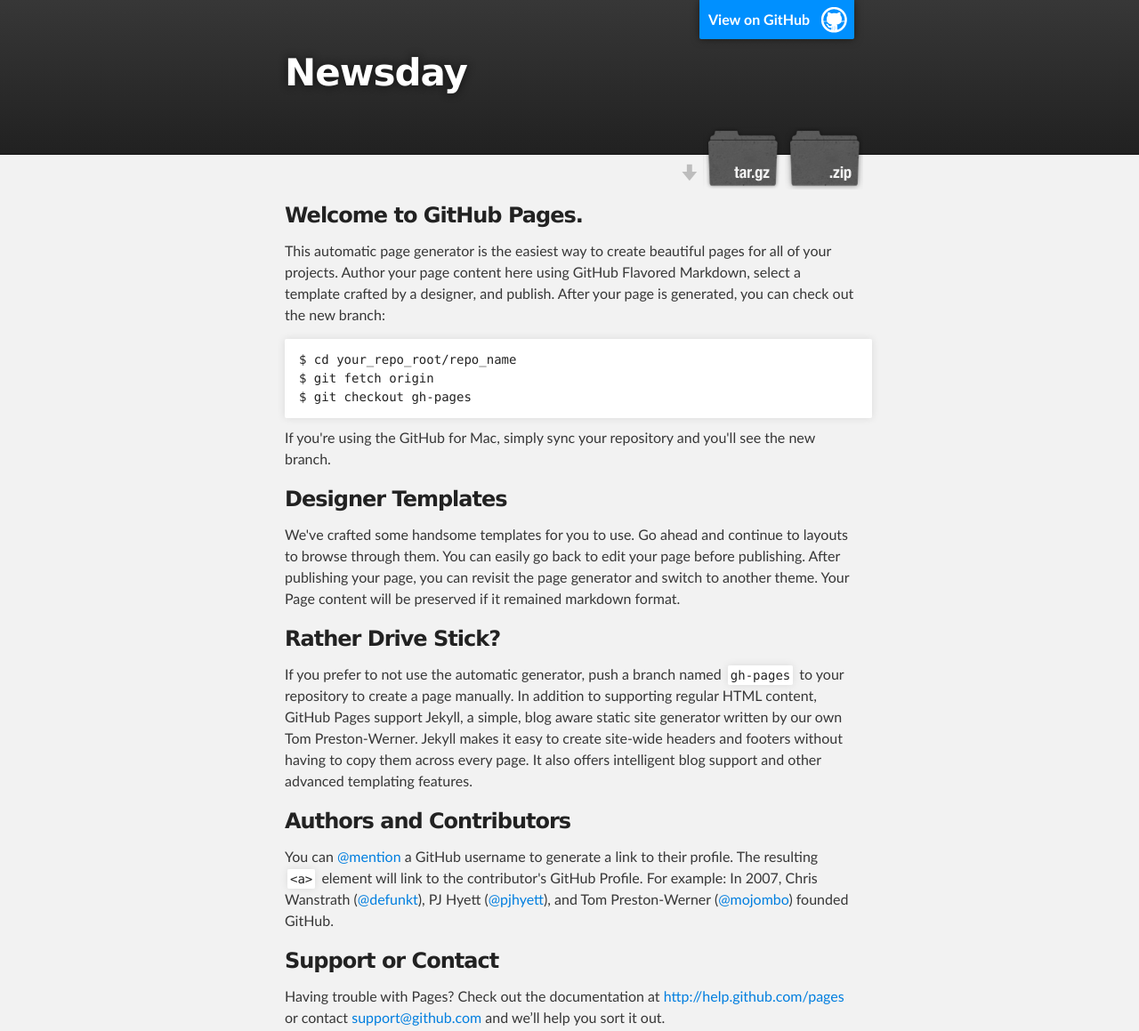
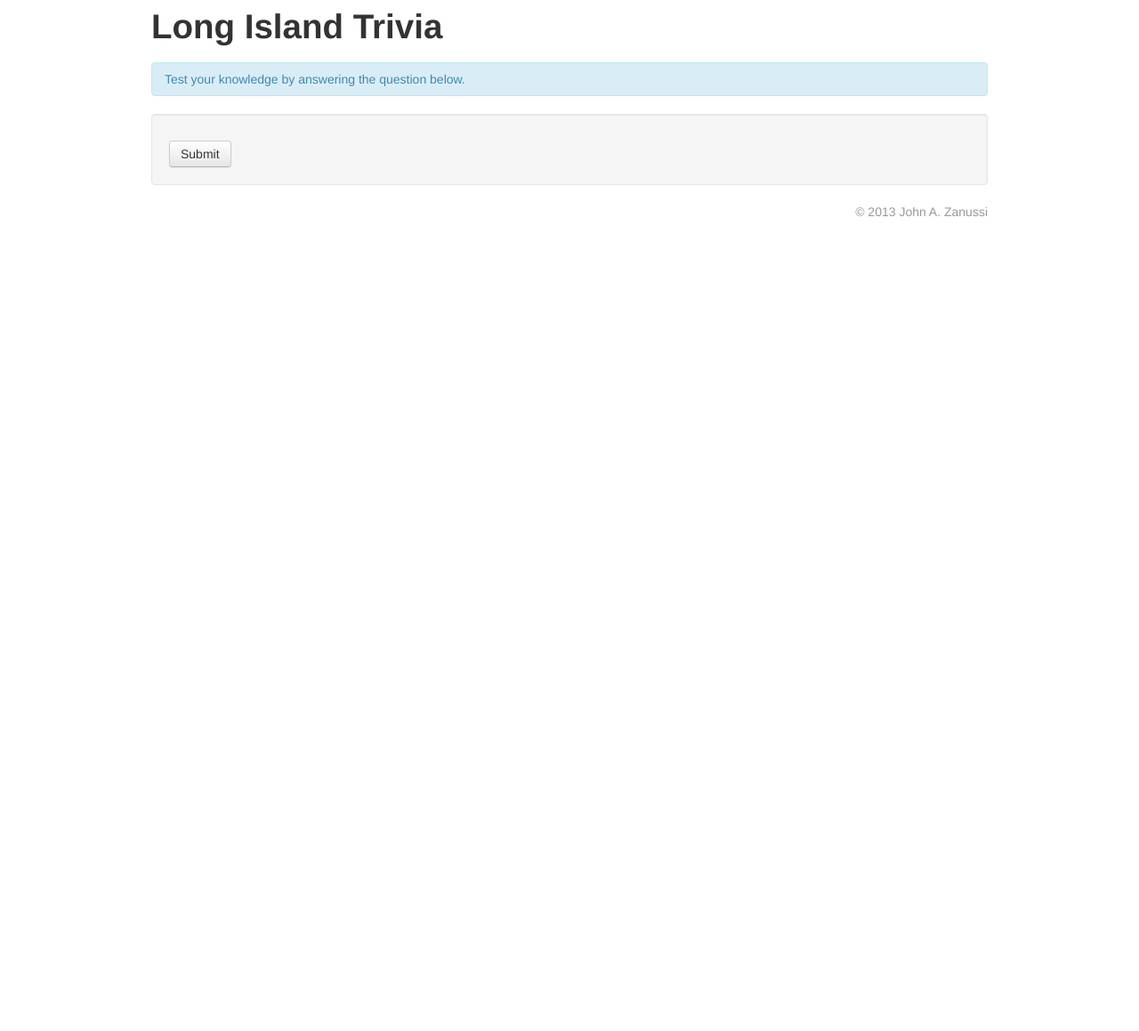
Before and after one commit to jzjz/newsday, a plain HTML site: page index.html in a window 1280 px wide. Shown: the top 1159 px of the page at 89% size. After the commit the page ends 800 px from the top, so only its background shows below. Drawn offline with Linux system fonts and the light colour scheme.

Commit message:
Update index.html

```diff
--- a/index.html
+++ b/index.html
@@ -1,74 +1,33 @@
 <!DOCTYPE html>
-<html>
-
+<html lang="en">
 <head>
-    <meta charset='utf-8' />
-    <meta http-equiv="X-UA-Compatible" content="chrome=1" />
-    <meta name="description" content="Newsday : " />
-
-    <link rel="stylesheet" type="text/css" media="screen" href="stylesheets/stylesheet.css">
-
-    <title>Newsday</title>
+<meta charset="utf-8">
+<title>Newsday Code Project</title>
+<link rel="stylesheet" href="/css/bootstrap.min.css">
+<link rel="stylesheet" href="/css/style.css">
 </head>
-
 <body>
-
-    <!-- HEADER -->
-    <div id="header_wrap" class="outer">
-        <header class="inner">
-          <a id="forkme_banner" href="https://github.com/jzjz/newsday">View on GitHub</a>
-
-          <h1 id="project_title">Newsday</h1>
-          <h2 id="project_tagline"></h2>
-
-            <section id="downloads">
-              <a class="zip_download_link" href="https://github.com/jzjz/newsday/zipball/master">Download this project as a .zip file</a>
-              <a class="tar_download_link" href="https://github.com/jzjz/newsday/tarball/master">Download this project as a tar.gz file</a>
-            </section>
-        </header>
+<div class="container">
+  <h1 class="heading">Long Island Trivia</h1>
+	<div id="trivia">
+		<div id="alert" class="alert alert-info">Test your knowledge by answering the question below.</div>
+		<div class="well">
+			<form>
+				<h3 id="question"></h3>
+				<ul id="choices" class="unstyled"></ul>
+				<button type="submit" id="submit" class="btn">Submit</button>
+				<button id="next" class="btn btn-info hide">Next &raquo;</button>
+			</form>
 		</div>
-
-    <!-- MAIN CONTENT -->
-    <div id="main_content_wrap" class="outer">
-      <section id="main_content" class="inner">
-        <h3>Welcome to GitHub Pages.</h3>
-
-<p>This automatic page generator is the easiest way to create beautiful pages for all of your projects. Author your page content here using GitHub Flavored Markdown, select a template crafted by a designer, and publish. After your page is generated, you can check out the new branch:</p>
-
-<pre><code>$ cd your_repo_root/repo_name
-$ git fetch origin
-$ git checkout gh-pages
-</code></pre>
-
-<p>If you're using the GitHub for Mac, simply sync your repository and you'll see the new branch.</p>
-
-<h3>Designer Templates</h3>
-
-<p>We've crafted some handsome templates for you to use. Go ahead and continue to layouts to browse through them. You can easily go back to edit your page before publishing. After publishing your page, you can revisit the page generator and switch to another theme. Your Page content will be preserved if it remained markdown format.</p>
-
-<h3>Rather Drive Stick?</h3>
-
-<p>If you prefer to not use the automatic generator, push a branch named <code>gh-pages</code> to your repository to create a page manually. In addition to supporting regular HTML content, GitHub Pages support Jekyll, a simple, blog aware static site generator written by our own Tom Preston-Werner. Jekyll makes it easy to create site-wide headers and footers without having to copy them across every page. It also offers intelligent blog support and other advanced templating features.</p>
-
-<h3>Authors and Contributors</h3>
-
-<p>You can <a href="https://github.com/blog/821" class="user-mention">@mention</a> a GitHub username to generate a link to their profile. The resulting <code>&lt;a&gt;</code> element will link to the contributor's GitHub Profile. For example: In 2007, Chris Wanstrath (<a href="https://github.com/defunkt" class="user-mention">@defunkt</a>), PJ Hyett (<a href="https://github.com/pjhyett" class="user-mention">@pjhyett</a>), and Tom Preston-Werner (<a href="https://github.com/mojombo" class="user-mention">@mojombo</a>) founded GitHub.</p>
-
-<h3>Support or Contact</h3>
-
-<p>Having trouble with Pages? Check out the documentation at <a href="http://help.github.com/pages">http://help.github.com/pages</a> or contact <a href="mailto:support@github.com">support@github.com</a> and we’ll help you sort it out.</p>
-      </section>
 	</div>
-
-    <!-- FOOTER  -->
-    <div id="footer_wrap" class="outer">
-      <footer class="inner">
-        <p class="copyright">Newsday maintained by <a href="https://github.com/jzjz">jzjz</a></p>
-        <p>Published with <a href="http://pages.github.com">GitHub Pages</a></p>
-      </footer>
 </div>
-
-
-
+<div class="footer">
+	<div class="container">
+		<p>&copy; 2013 John A. Zanussi</p>
+	</div>
+</div>
+<script src="/js/jquery.js"></script>
+<script src="/js/trivia.js"></script>
+<script src="http://data.newsday.com/feeds/trivia_test.php?callback=init_trivia"></script>
 </body>
 </html>
```
Lines whose indentation alone changed are shown as unchanged.
